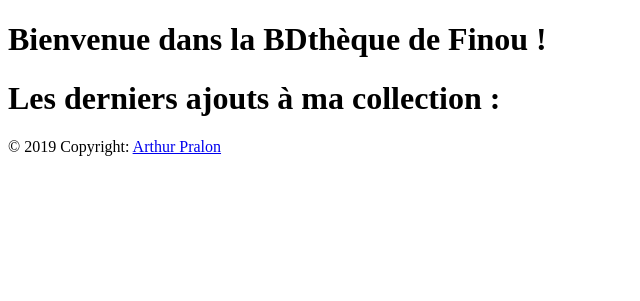
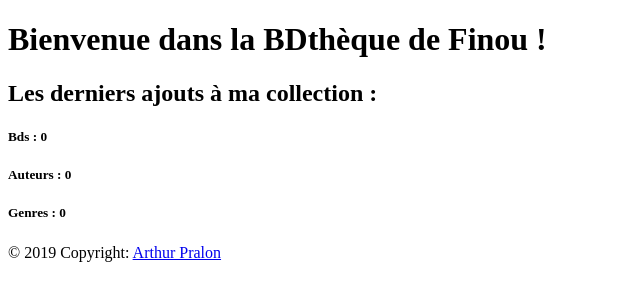
Before and after one commit to ArthurP44/symfony_website, a Symfony app: template templates/pages/home/homePage.html.twig in a window 1280 px wide. Shown: the part 150-451 px from the top of the page, without its empty margins (0-640 px from the left). Run offline with Twig, Linux system fonts and the light colour scheme; the template is opened without the code that fills it, so the values that code supplies are empty; some libraries are stand-ins or nearby versions.

Commit message:
add count function (bd, author, genre) on homepage

```diff
--- a/src/Controller/BDController.php
+++ b/src/Controller/BDController.php
@@ -22,7 +22,7 @@ class BDController extends AbstractController
     public function index(BDRepository $bDRepository): Response
     {
         return $this->render('bd/index.html.twig', [
-            'bds' => $bDRepository->findAll(),
+            'bds' => $bDRepository->findBD(),
         ]);
     }
 
--- a/templates/pages/home/homePage.html.twig
+++ b/templates/pages/home/homePage.html.twig
@@ -7,17 +7,17 @@
 {% endblock %}
 
 {% block body %}
-    <div class="container-fluid mt-5">
-        <div class="row d-flex justify-content-center">
+    <div class="d-flex justify-content-center mt-5">
         <div class="jumbotron text-center">
             <h1>Bienvenue dans la BDthèque de Finou !</h1>
         </div>
     </div>
-    </div>
+
     <div class="container-fluid mt-5">
         <div class="row d-flex justify-content-center">
+            <div class="col-md-6">
                 <div class="jumbotron text-center">
-                <h1 class="mb-5">Les derniers ajouts à ma collection : </h1>
+                    <h2 class="mb-5">Les derniers ajouts à ma collection : </h2>
                     {% for bd in bds %}
                         <div class="card mt-3">
                             <a class="btn" href="{{ path('bd_show', {'id': bd.id}) }}">
@@ -31,6 +31,54 @@
                     {% endfor %}
                 </div>
             </div>
+            <div class="col-md-3 ml-3">
+                <div class="row">
+                    <div class="col">
+                        <div class="jumbotron">
+                            <div class="card mb-3" style="max-width: 540px; max-height: 600px">
+                                <div class="row">
+                                    <div class="col">
+                                        <div class="card-body">
+                                            <h5 class="card-title text-center">Bds : {{ total_bd|length }}</h5>
+                                        </div>
+                                    </div>
+                                </div>
+                            </div>
+                        </div>
+                    </div>
+                </div>
+                <div class="row">
+                    <div class="col">
+                        <div class="jumbotron">
+                            <div class="card mb-3" style="max-width: 540px; max-height: 600px">
+                                <div class="row no-gutters">
+                                    <div class="col">
+                                        <div class="card-body">
+                                            <h5 class="card-title text-center"> Auteurs : {{ total_author|length }}</h5>
+                                        </div>
+                                    </div>
+                                </div>
+                            </div>
+                        </div>
+                    </div>
+                </div>
+                <div class="row">
+                    <div class="col">
+                        <div class="jumbotron">
+                            <div class="card mb-3" style="max-width: 540px; max-height: 600px">
+                                <div class="row no-gutters">
+                                    <div class="col">
+                                        <div class="card-body">
+                                            <h5 class="card-title text-center"> Genres : {{ total_genre|length }}</h5>
+                                        </div>
+                                    </div>
+                                </div>
+                            </div>
+                        </div>
+                    </div>
+                </div>
+            </div>
+        </div>
     </div>
 {% endblock %}
 
```
Also changed, not shown: src/Controller/HomeController.php (+9 -1 lines), src/Repository/BDRepository.php (+34 -1 lines). Lines whose indentation alone changed are shown as unchanged.
